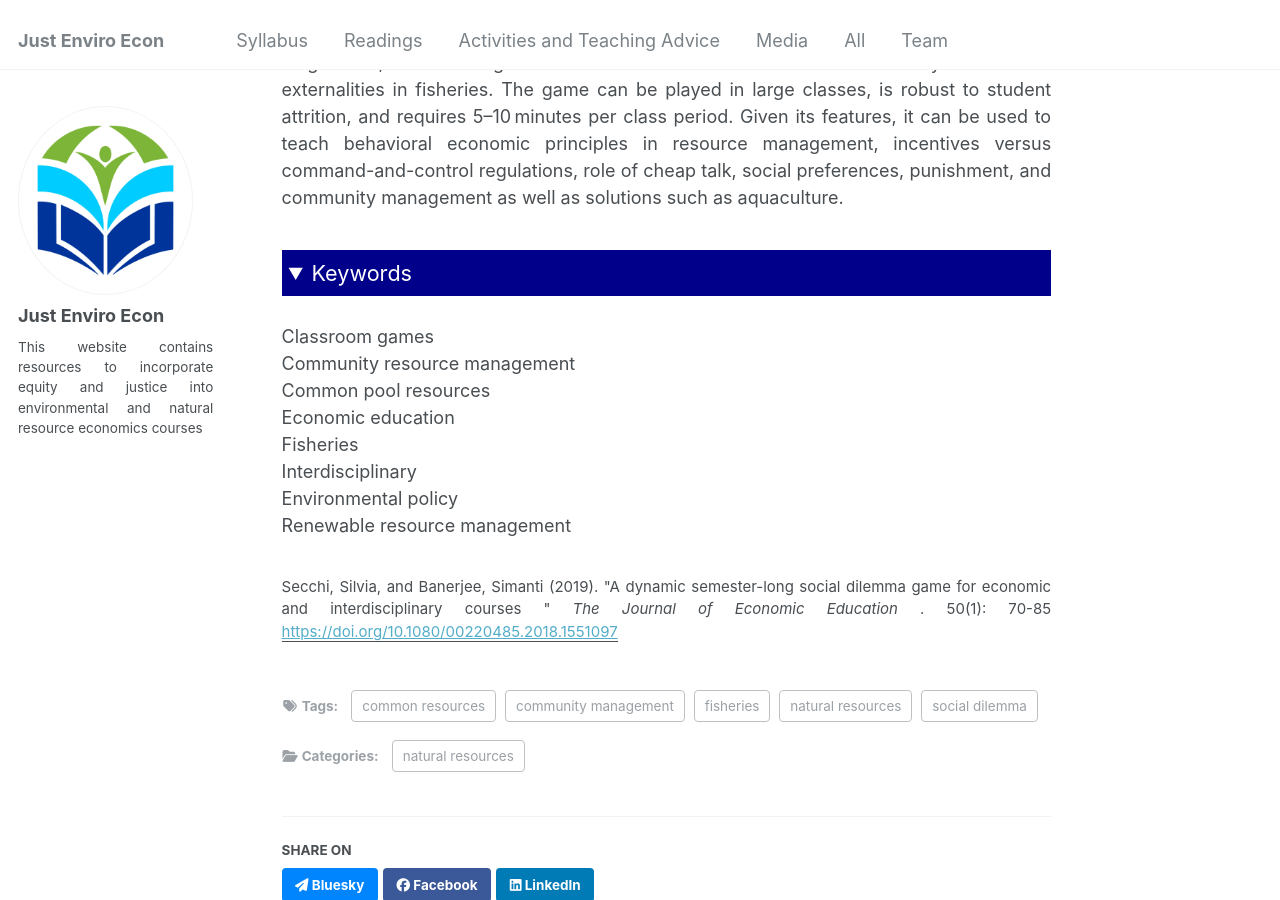
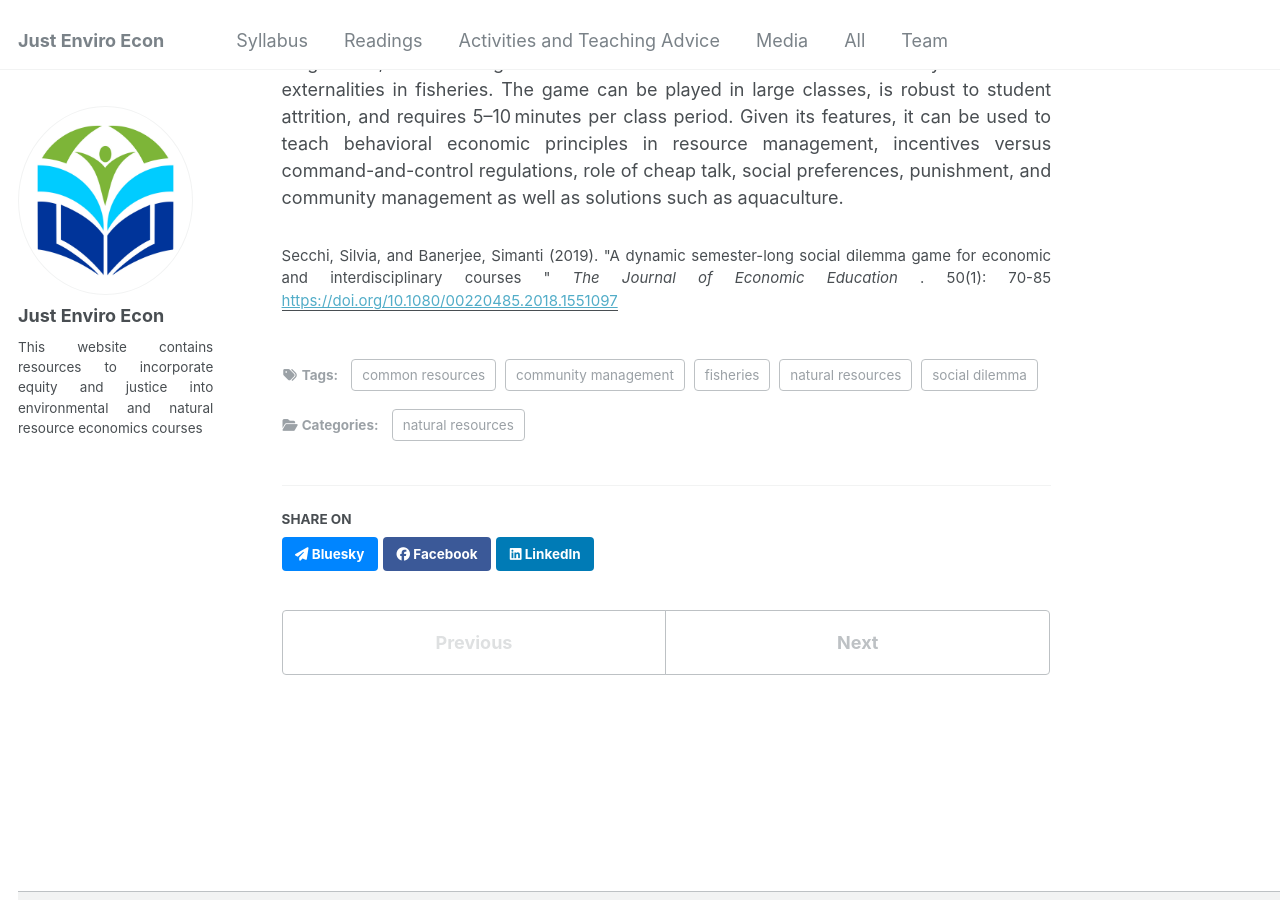
Before and after one commit to just-enviro-econ/just-enviro-econ.github.io, a Jekyll site: the page built from _activities/2019-01-11-social-dilemma.md, in a window 1280 px wide and 900 px high, scrolled down 396 px. Built offline with Jekyll 4.4.1, drawn with Linux system fonts in a browser that asks for light colours.

```diff
--- a/_activities/2019-01-11-social-dilemma.md
+++ b/_activities/2019-01-11-social-dilemma.md
@@ -41,21 +41,3 @@ The authors present a semester-long game to teach the role of economics in natur
 </p>
 
 </details>
-
-<details open>
-<summary>
-Keywords
-</summary>
-<br>
-Classroom games <br>
-Community resource management <br>
-Common pool resources <br>
-Economic education <br>
-Fisheries <br>
-Interdisciplinary <br>
-Environmental policy <br>
-Renewable resource management <br>
-
-<br>
-
-</details>
```
Also changed, not shown: _activities/2020-12-30-food-diversity-racism.md (added, +41 -0 lines).
